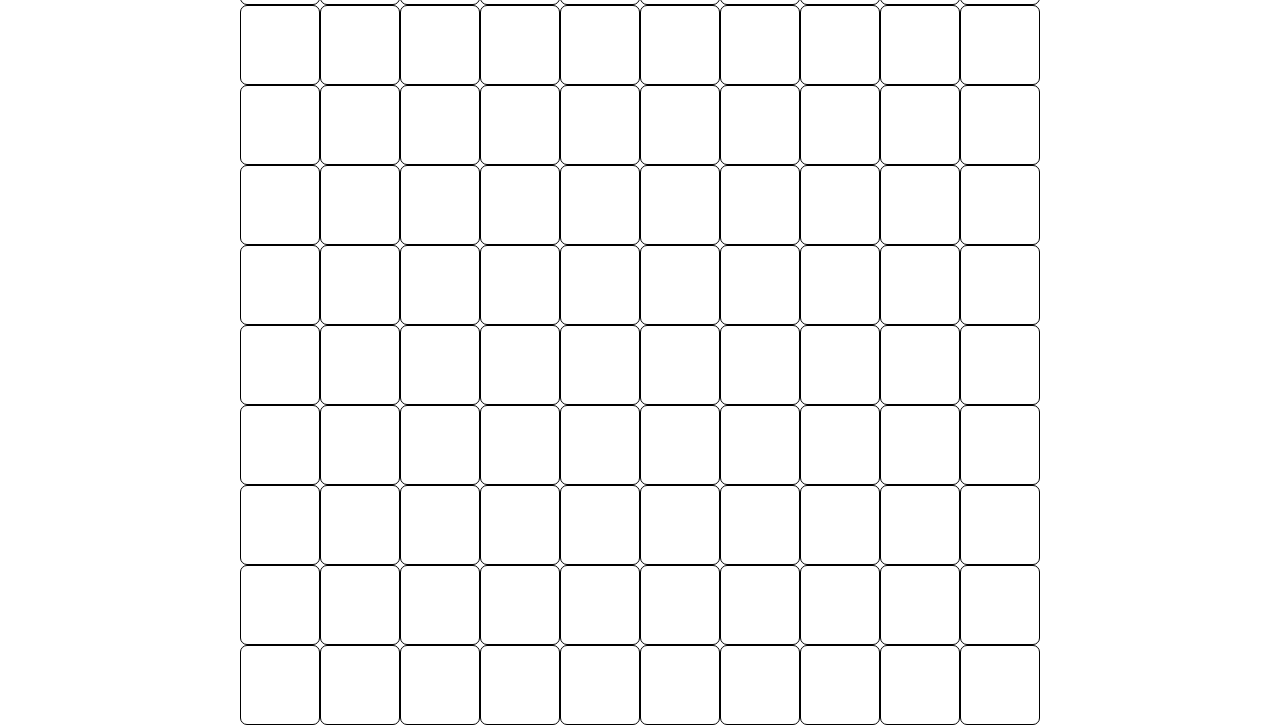
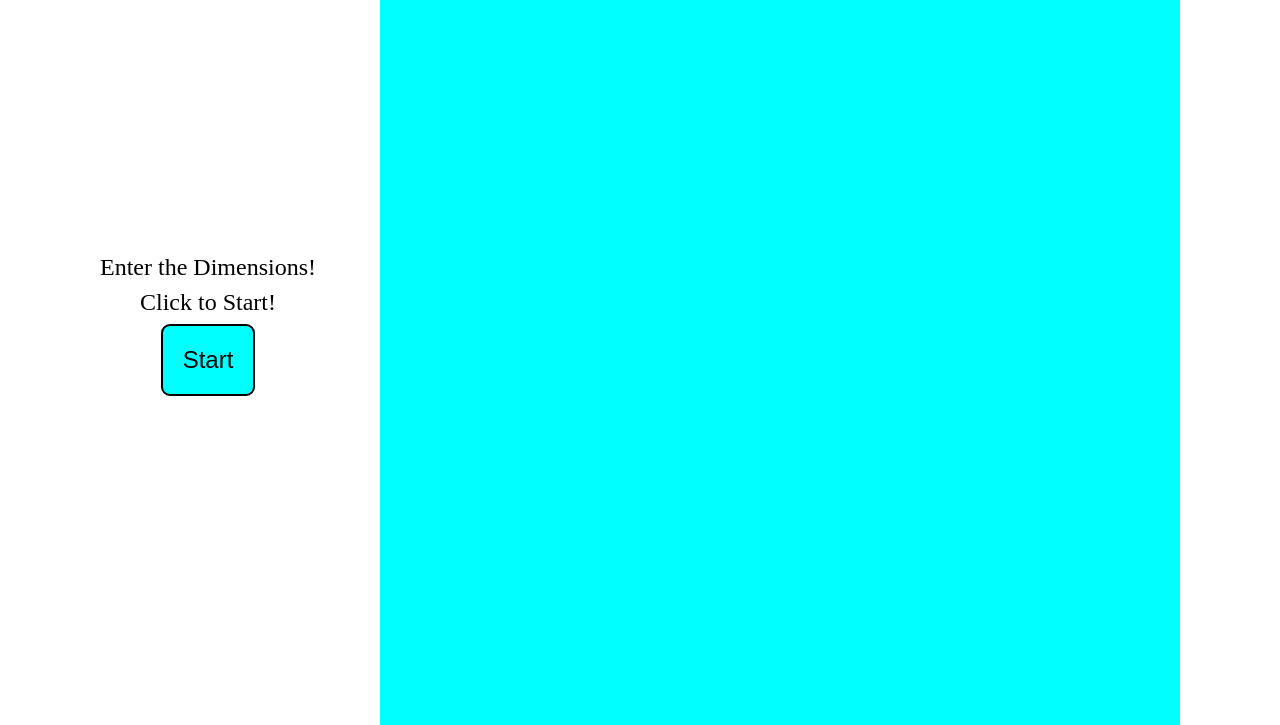
Before and after one commit to bluemayo/Etch-a-Sketch, a plain HTML site: page index.html in a window 1280 px wide. Shown: the part 112-837 px from the top of the page. Drawn offline with Linux system fonts and the light colour scheme.

Commit message:
Added button and renderGrid function

```diff
--- a/index.html
+++ b/index.html
@@ -10,9 +10,18 @@
 <body>
     <main class="column">
         <h1>Etch-a-Sketch</h1>
-        <div class="container">
-        <!--To be inserted from script-->
+        <div class="info">
+            <aside class="interface">
+                <!--Options: GET BOX(<100), render button-->
+                <p>Enter the Dimensions!</p>
+                <p>Click to Start!</p>
+                <button id="start">Start</button>
+            </aside>
+            <div class="container">
+                <!--To be inserted from script-->
+            </div>
         </div>
+
     </main>
 </body>
 </html>
--- a/script.js
+++ b/script.js
@@ -1,16 +1,26 @@
-const BOX = 10;
-const container = document.querySelector(".container");
-const length = Math.round(800 / BOX) - 2; //-2 for border
+function renderGrid() {
+    let boxes;
+    do {
+        boxes = prompt("Enter the Dimensions: ");
+    } while (Number(boxes) == NaN)
+    const box = Number(boxes);
+    const length = Math.round(800 / box) - 2; //-2 for border
 
-
-for (let i = 0; i < BOX; i++) {
+    for (let i = 0; i < box; i++) {
         let column = document.createElement("div");
         column.classList.add("column");
         container.appendChild(column);
-    for (let j = 0; j < BOX; j++) {
+        for (let j = 0; j < box; j++) {
             let row = document.createElement("div");
             row.classList.add("row");
             row.setAttribute("style", `min-height: ${length}px; min-width: ${length}px;`)
             column.appendChild(row);
         }
     }
+}
+
+const container = document.querySelector(".container");
+
+// Adding Event listener to Start Button
+const startButton = document.querySelector("#start");
+startButton.addEventListener("click", renderGrid);
--- a/style.css
+++ b/style.css
@@ -12,8 +12,27 @@ main{
     display: flex;
     justify-content: center;
     align-items: center;
-    max-width: 800px;
-    max-height: 800px;
+    min-height: 800px;
+    min-width: 800px;
+    background-color: aqua;
+}
+
+.info{
+    display: flex;
+    justify-content: center;
+    align-items: center;
+    min-width: none;
+    min-height: none;
+}
+
+.interface{
+    min-height: 800px;
+    margin-right: 5vw;
+    display: flex;
+    flex-direction: column;
+    justify-content: center;
+    align-items: center;
+    gap: 8px;
 }
 
 .column{
@@ -25,6 +44,22 @@ main{
 
 .row{
     /*min height and width will be inserted with script*/
-    border: 1px solid black;
+    border: 1px solid grey;
     border-radius: 7px;
 }
+
+h1{
+    margin-left: 290px;
+}
+
+p{
+    font-size: 24px;
+}
+
+button{
+    font-size: 24px;
+    background-color: aqua;
+    padding: 20px;
+    border: 2px solid black;
+    border-radius: 9px;
+}
```
Lines whose indentation alone changed are shown as unchanged.
